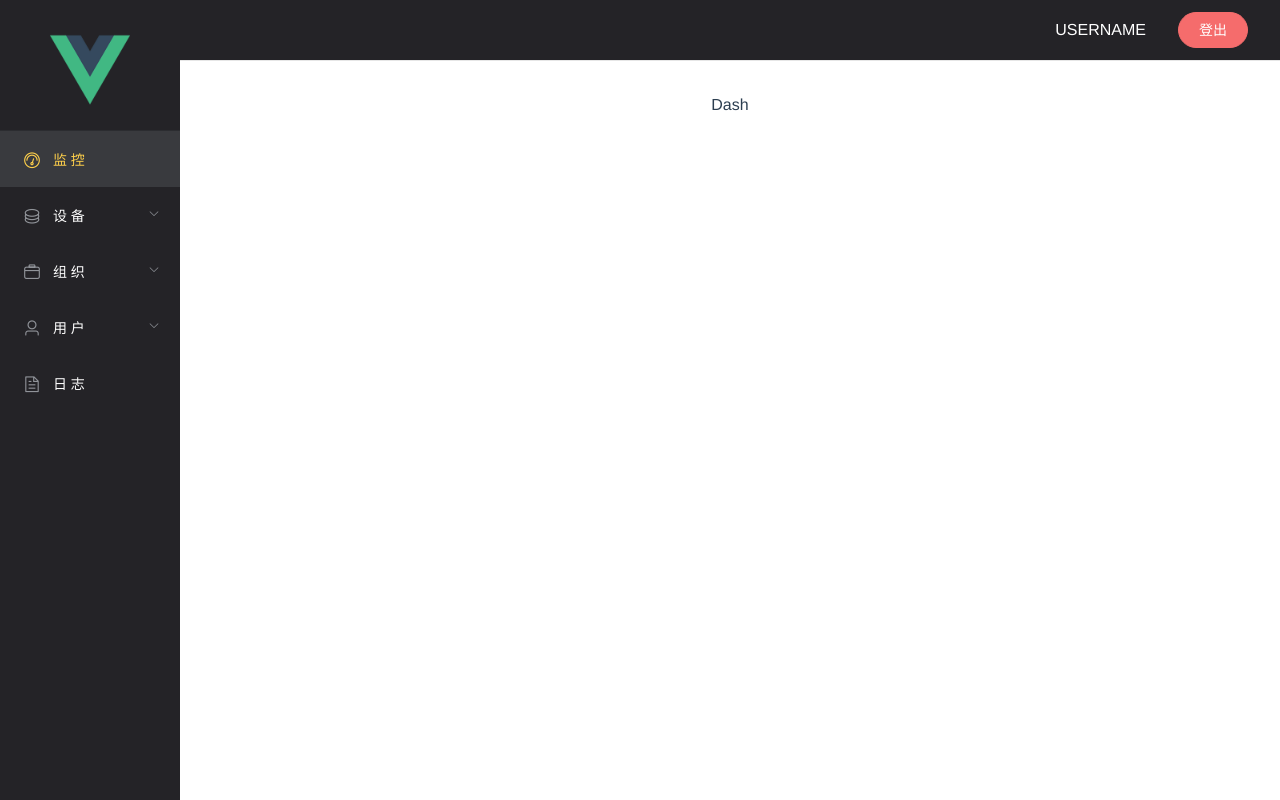
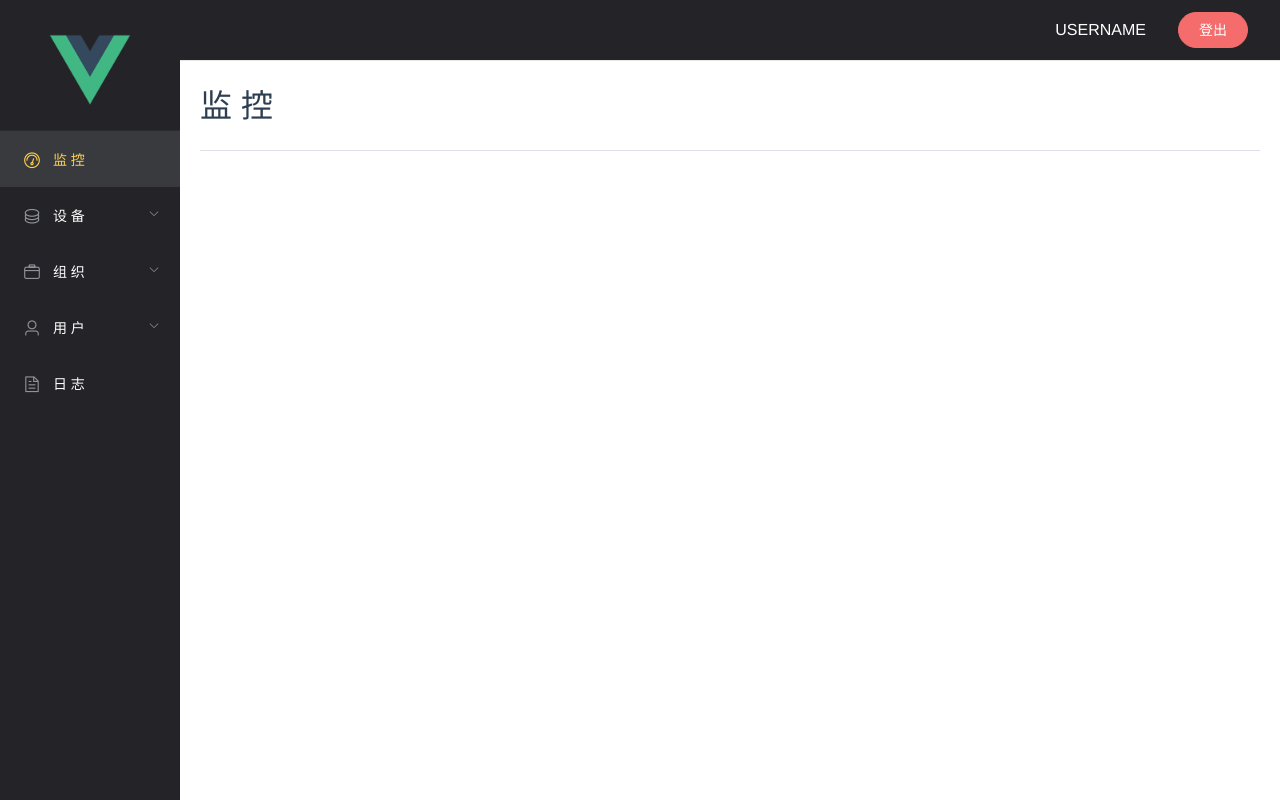
Before and after one commit to HAIZAKURA/SmartManholeClient, a Vue app: page /#/ in a window 1280 px wide. Built offline with nearby package versions, Linux system fonts and the light colour scheme.

Commit message:
Update Dash.vue

```diff
--- a/src/views/Dash.vue
+++ b/src/views/Dash.vue
@@ -1,6 +1,9 @@
 <template>
   <div class="dash">
-    <p>Dash</p>
+    <div class="title">
+      <span class="title-text">监&nbsp;控</span>
+    </div>
+    <el-divider></el-divider>
   </div>
 </template>
 
@@ -11,5 +14,12 @@ export default {
 </script>
 
 <style lang="stylus" scoped>
-
+.title
+  text-align left
+  &-text
+    font-size 2em
+  &-btn
+    height 2em
+    line-height 2em
+    float right
 </style>
```
